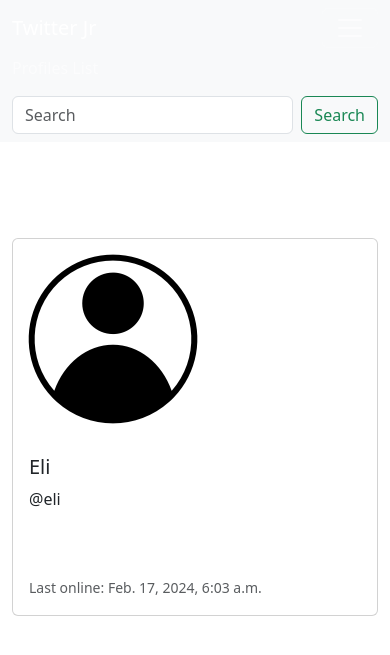
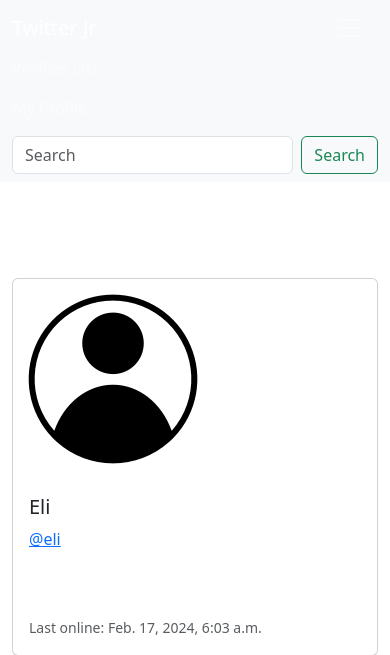
Before and after one commit to HB2102/Twitter-Clone-Django, a Django app: page /profile_list/ in a window 390 px wide, after a click that opens the changed part. Shown: the top 655 px of the page. Run offline with Django 4.2, Linux system fonts and the light colour scheme; a user stored in the database is signed in; data comes from the database, SQL or seed files in the repository; both versions use the stored data as it was after the commit.

Commit message:
adding profile follows list and follow/unfollow button

```diff
--- a/twitter/templates/navbar.html
+++ b/twitter/templates/navbar.html
@@ -9,6 +9,11 @@
         <li class="nav-item">
           <a class="nav-link" href="{% url 'profile_list' %}">Profiles List</a>
         </li>
+        {% if user.is_authenticated %}
+        <li class="nav-item">
+          <a class="nav-link" href="{% url 'profile' request.user.id %}">My Profile</a>
+        </li>
+        {% endif %}
       </ul>
       <form class="d-flex" role="search">
         <input class="form-control me-2" type="search" placeholder="Search" aria-label="Search">
--- a/twitter/templates/profile_list.html
+++ b/twitter/templates/profile_list.html
@@ -14,7 +14,7 @@
             <div class="col-md-8">
               <div class="card-body">
                 <h5 class="card-title">{{ profile.user.username }}</h5>
-                <p class="card-text">@{{ profile.user.username|lower }}</p><br><br>
+                  <p class="card-text"><a href="{% url 'profile' profile.user.id %}">@{{ profile.user.username|lower }}</a></p><br><br>
                 <p class="card-text"><small class="text-body-secondary">Last online: {{ profile.date_modified }}</small></p>
               </div>
             </div>
--- a/twitter/urls.py
+++ b/twitter/urls.py
@@ -4,4 +4,5 @@ from . import views
 urlpatterns = [
     path('', views.home, name='home'),
     path('profile_list/', views.profile_list, name='profile_list'),
+    path('profile/<int:pk>', views.profile, name='profile'),
 ]
--- a/twitter/views.py
+++ b/twitter/views.py
@@ -14,3 +14,26 @@ def profile_list(request):
     else:
         messages.success(request, 'You must be logged in to access this page')
         return redirect('home')
+
+
+def profile(request, pk):
+    if request.user.is_authenticated:
+        profile = Profile.objects.get(user_id=pk)
+
+        if request.method == "POST":
+            current_user_profile = request.user.profile
+            action = request.POST['follow']
+
+            if action == "unfollow":
+                current_user_profile.follows.remove(profile)
+
+            elif action == "follow":
+                current_user_profile.follows.add(profile)
+
+            current_user_profile.save()
+
+        return render(request, 'profile.html', {'profile': profile})
+
+    else:
+        messages.success(request, 'You must be logged in to access this page')
+        return redirect('home')
```
Also changed, not shown: twitter/templates/profile.html (added, +67 -0 lines), db.sqlite3.
